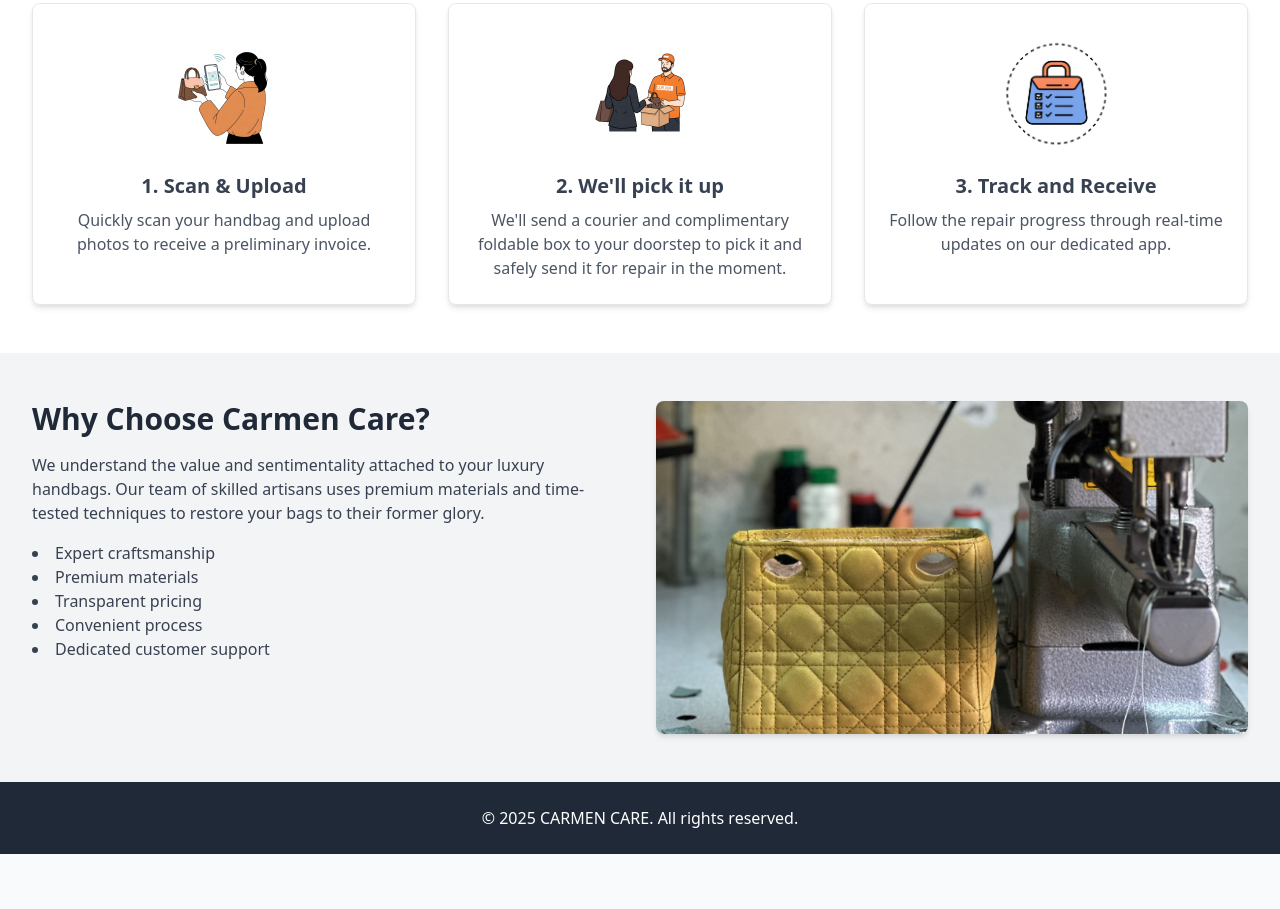
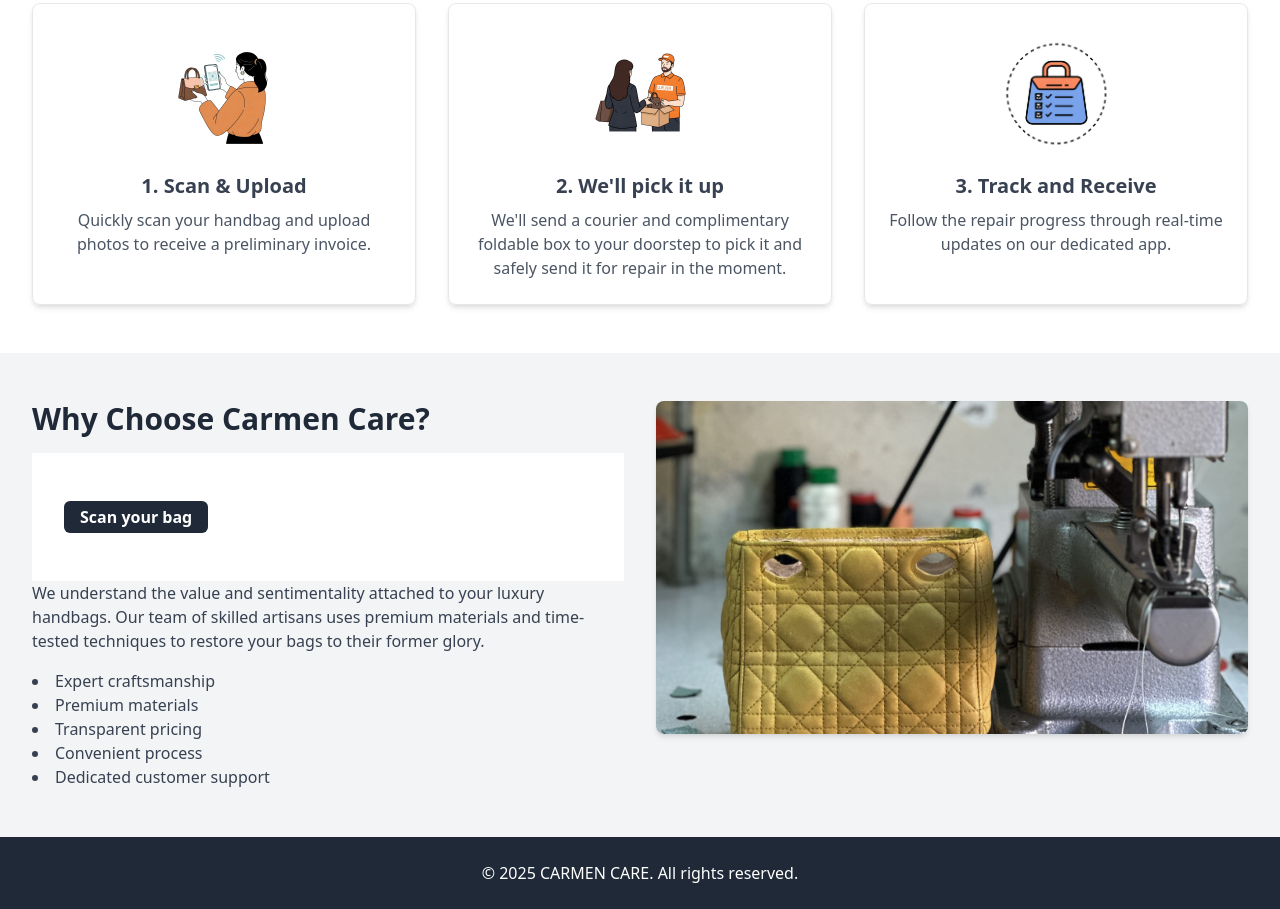
Before and after one commit to CircularLuxury/carmencare.es, a plain HTML site: page index.html in a window 1280 px wide. Shown: the part 753-1662 px from the top of the page. Before the commit the page ends 1607 px from the top, so only its background shows below. Drawn offline with nearby package versions, Linux system fonts and the light colour scheme.

Commit message:
First commit

```diff
--- a/index.html
+++ b/index.html
@@ -85,6 +85,11 @@
             <div class="grid grid-cols-1 md:grid-cols-2 gap-8">
                 <div>
                     <h2 class="text-3xl font-semibold text-gray-800 mb-4">Why Choose Carmen Care?</h2>
+                    <section class="bg-white py-12">
+                        <button class="bg-gray-800 text-white font-bold rounded-md px-4 py-1">
+                            Scan your bag
+                        </button>
+                    </section>
                     <p class="text-gray-700 mb-4">We understand the value and sentimentality attached to your luxury handbags. Our team of skilled artisans uses premium materials and time-tested techniques to restore your bags to their former glory.</p>
                     <ul class="list-disc list-inside text-gray-700">
                         <li>Expert craftsmanship</li>
```
